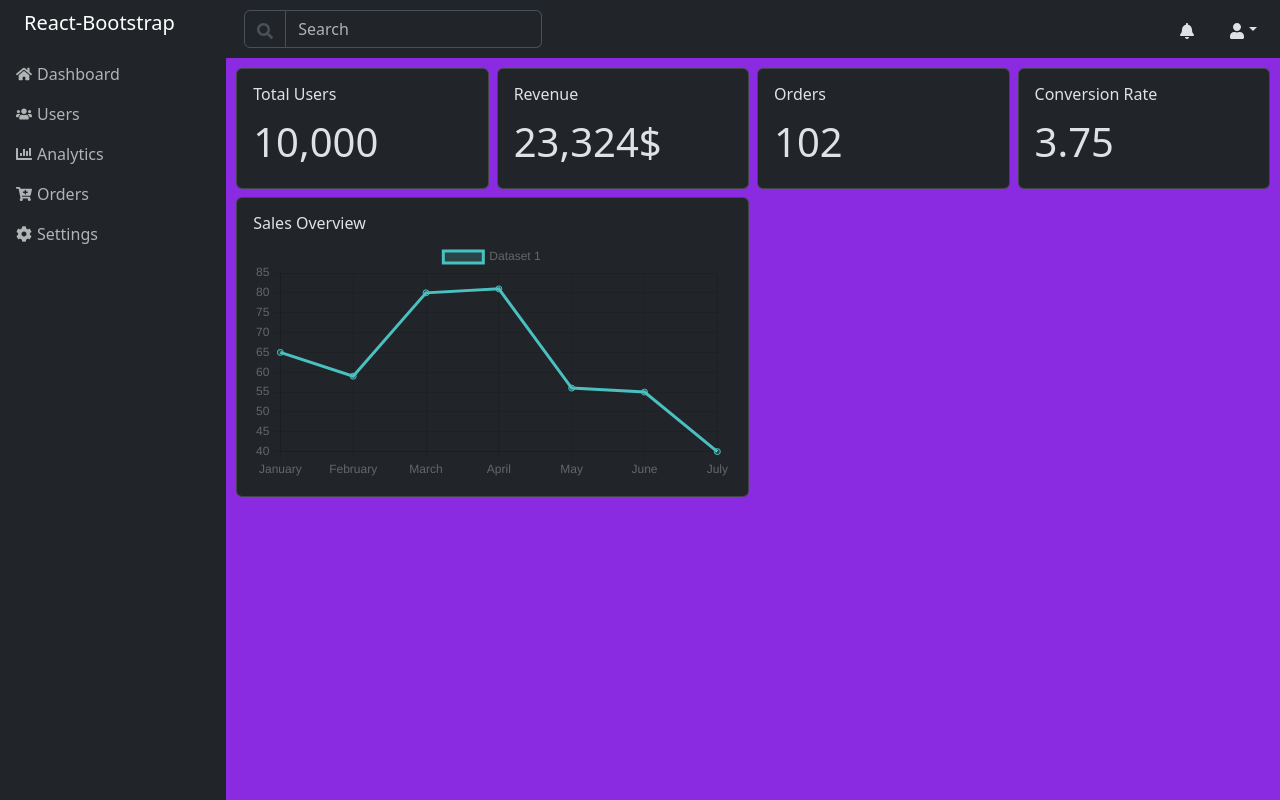
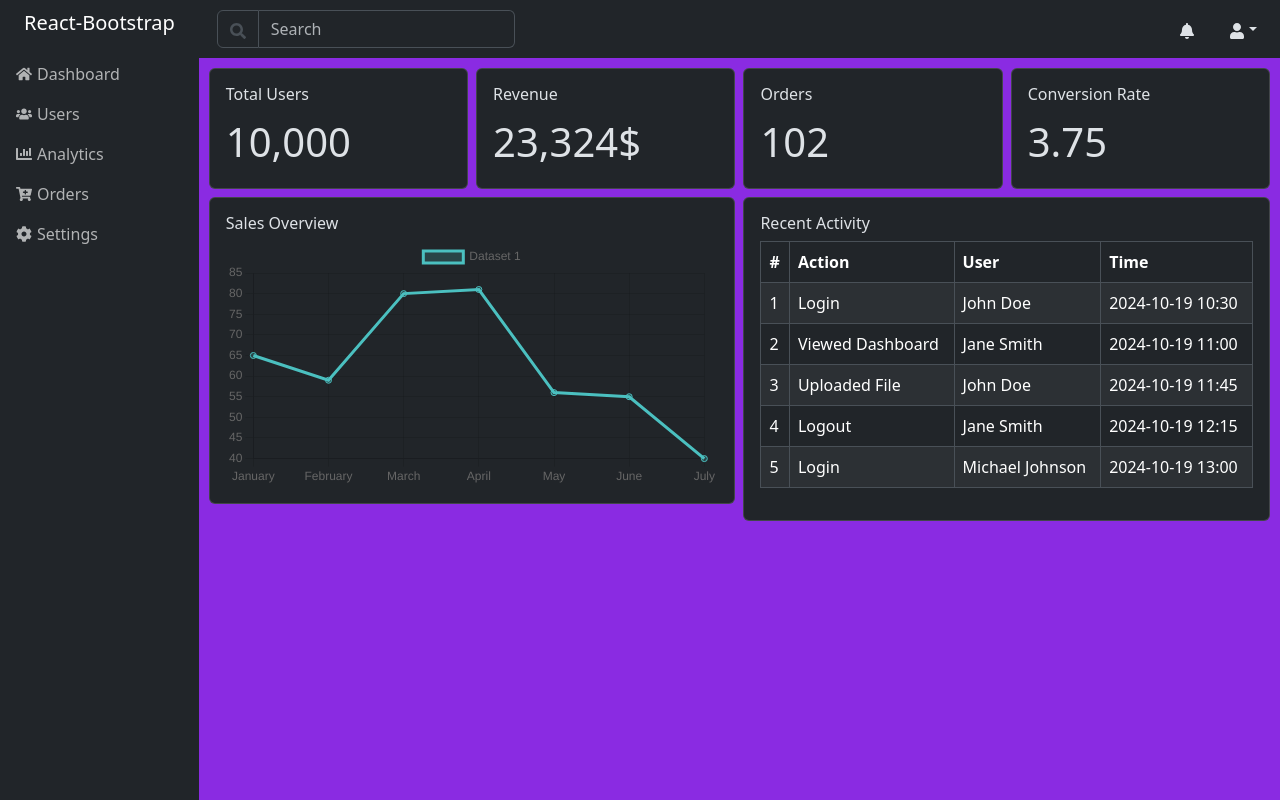
Before and after one commit to dylan10293/cs696a-week6, a React (Create React App) app: page / in a window 1280 px wide. Built offline with nearby package versions, Linux system fonts and the light colour scheme.

Commit message:
Added activity card

```diff
--- /dev/null
+++ b/src/components/ActivityCard/ActivityCard.js
@@ -0,0 +1,34 @@
+import React from 'react'
+import { Table, Card } from 'react-bootstrap';
+
+const ActivityCard = ({ title, activities }) => {
+	return (
+		<Card className="text-start">
+			<Card.Body>
+				<Card.Title className="fs-6">{title}</Card.Title>
+				<Table striped bordered hover responsive>
+					<thead>
+						<tr>
+							<th>#</th>
+							<th>Action</th>
+							<th>User</th>
+							<th>Time</th>
+						</tr>
+					</thead>
+					<tbody>
+						{activities.map((activity) => (
+							<tr key={activity.id}>
+								<td>{activity.id}</td>
+								<td>{activity.action}</td>
+								<td>{activity.user}</td>
+								<td>{activity.time}</td>
+							</tr>
+						))}
+					</tbody>
+				</Table>
+			</Card.Body>
+		</Card>
+	)
+}
+
+export default ActivityCard
--- a/src/components/Card/StatCard.css
+++ /dev/null
@@ -1,18 +0,0 @@
-.stat-card {
-	min-height: 8rem;
-	text-align: start;
-}
-
-.stat-card .card-body {
-	display: flex;
-	flex-direction: column;
-	justify-content: space-between;
-}
-
-.stat-card .card-title {
-	font-size: 1rem;
-}
-
-.stat-card .card-text {
-	font-size: 1.5rem;
-}
--- a/src/components/Dashboard/Dashboard.js
+++ b/src/components/Dashboard/Dashboard.js
@@ -1,6 +1,7 @@
 import React from 'react'
 import StatCard from "../StatsCard/StatCard"
 import ChartCard from '../ChartCard/ChartCard'
+import ActivityCard from '../ActivityCard/ActivityCard'
 
 const Dashboard = () => {
 	const stats = [{
@@ -49,7 +50,9 @@ const Dashboard = () => {
 				<div className="col-12 col-md-6">
 					<ChartCard data={chartData} />
 				</div>
-
+				<div className="col-12 col-md-6">
+					<ActivityCard activities={activities} title={"Recent Activity"} />
+				</div>
 			</div>
 		</div>
 	)
```
Also changed, not shown: src/components/Card/StatCard.js (deleted, +0 -18 lines).
